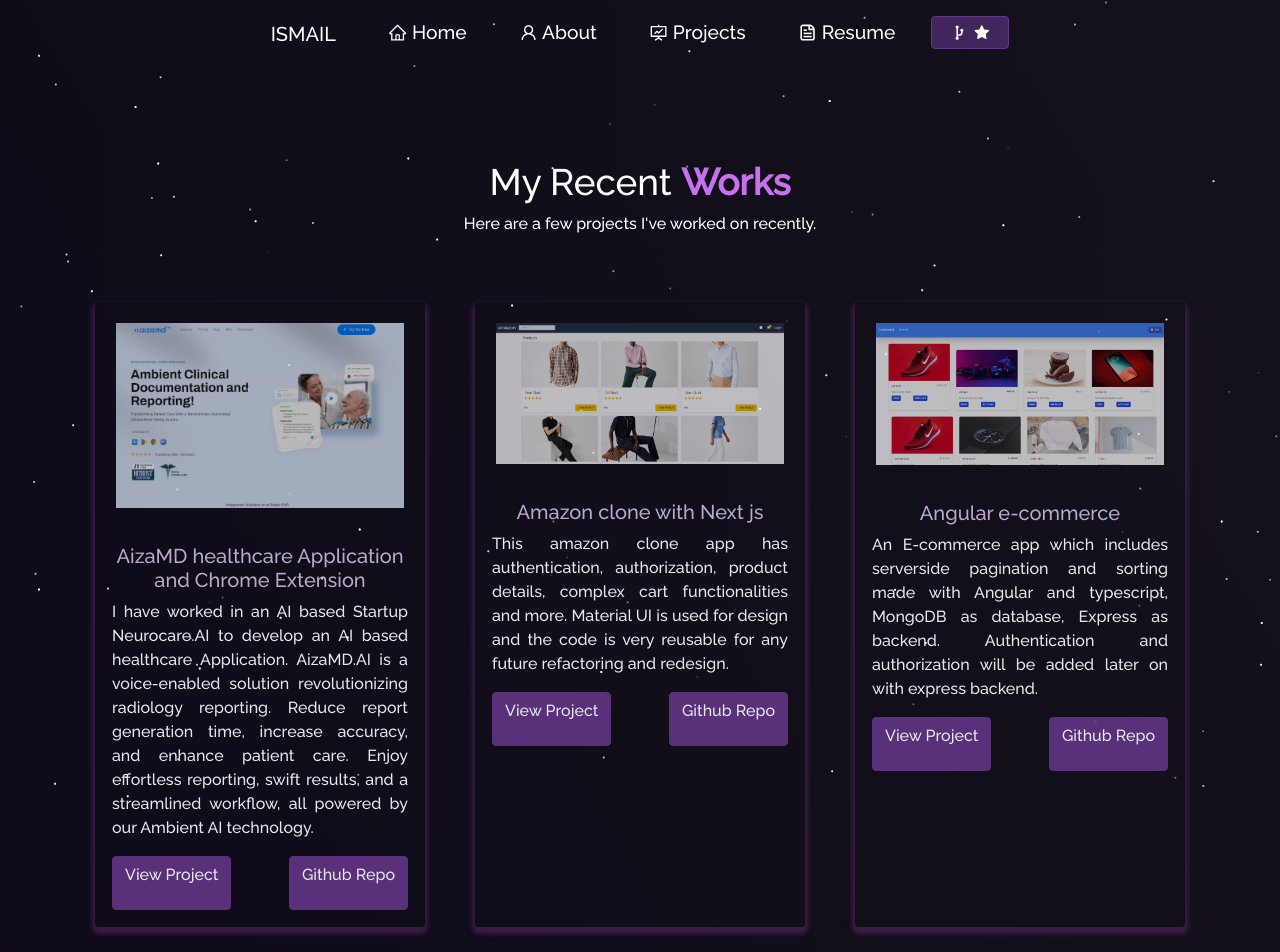
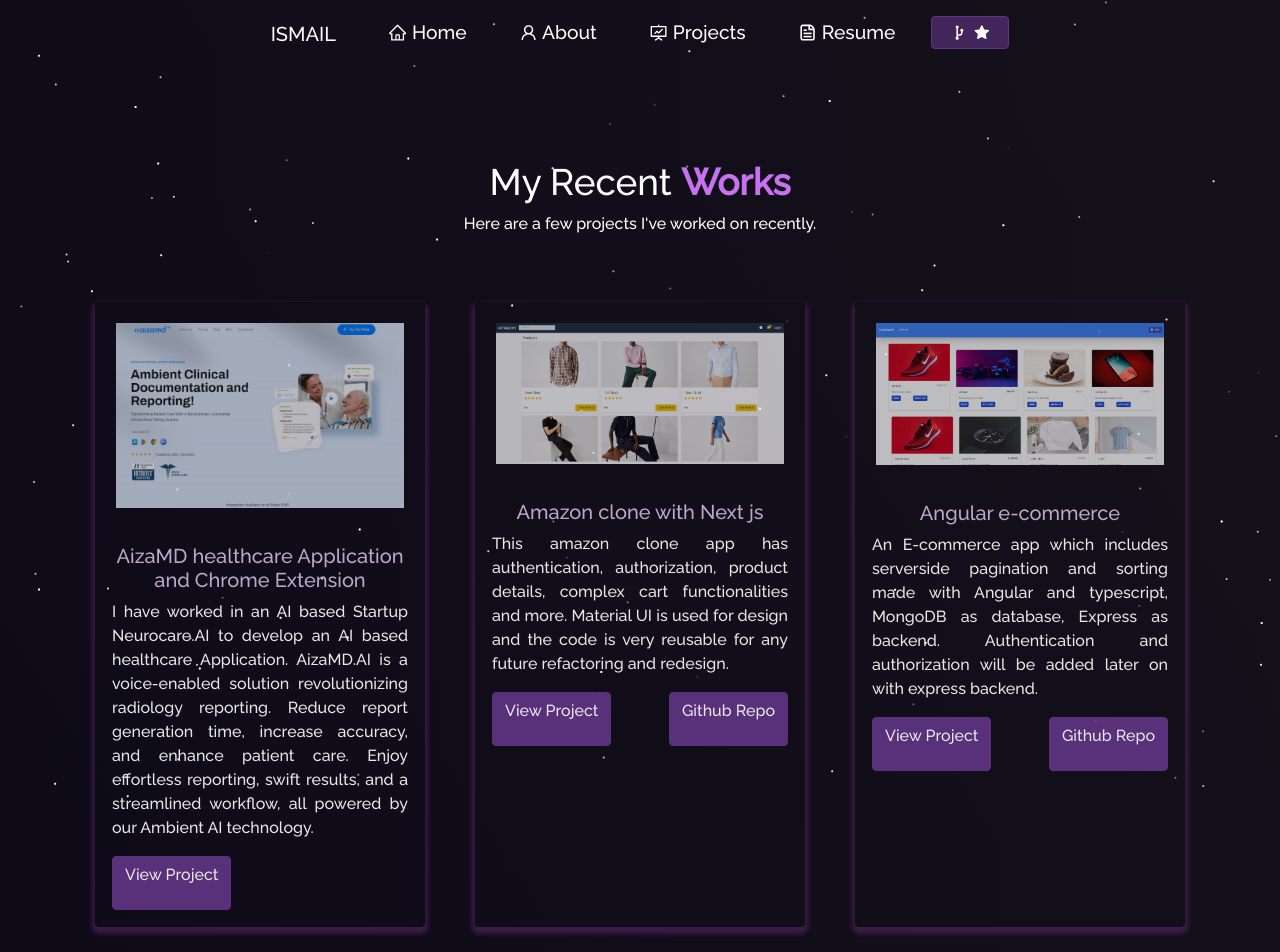
Before and after one commit to isa-mohammad/react-portfolio, a React (Create React App) app: page /project in a window 1280 px wide. Shown: the top 952 px of the page. Built offline with nearby package versions, Linux system fonts and the light colour scheme.

Commit message:
Update ProjectCards.js

```diff
--- a/src/components/Projects/ProjectCards.js
+++ b/src/components/Projects/ProjectCards.js
@@ -16,7 +16,7 @@
           <Button style = {{ display: 'flex', alignItems: 'center'}} variant="primary" href={props.link} target="_blank">
           {props.isBlog ? "View Blog" : <p>View Project</p>}
         </Button>
-        {!props.description.includes("aizamd")&&<Button style = {{ display: 'flex', alignItems: 'center'}} variant="primary" href={props.git} target="_blank">
+        {!props.link.includes("https://aizamd.ai/")&&<Button style = {{ display: 'flex', alignItems: 'center'}} variant="primary" href={props.git} target="_blank">
           {props.isBlog ? "View Blog" : <p>Github Repo</p>}
         </Button>}
         </div>
```
